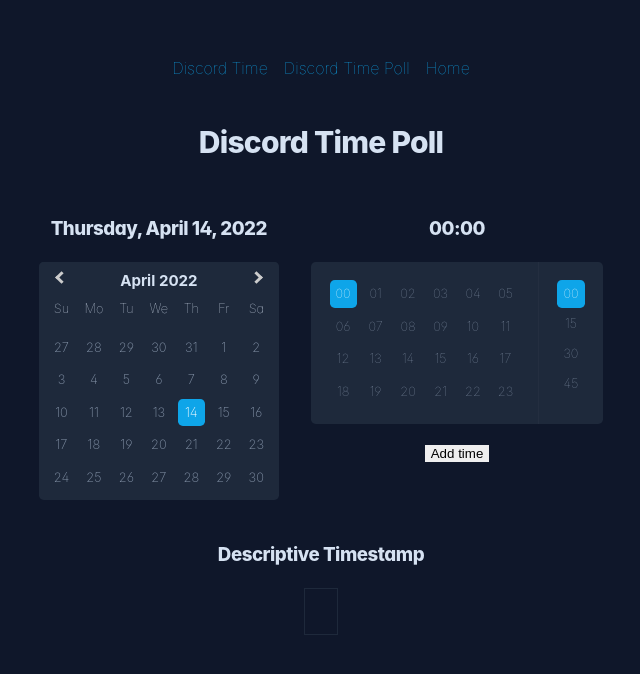
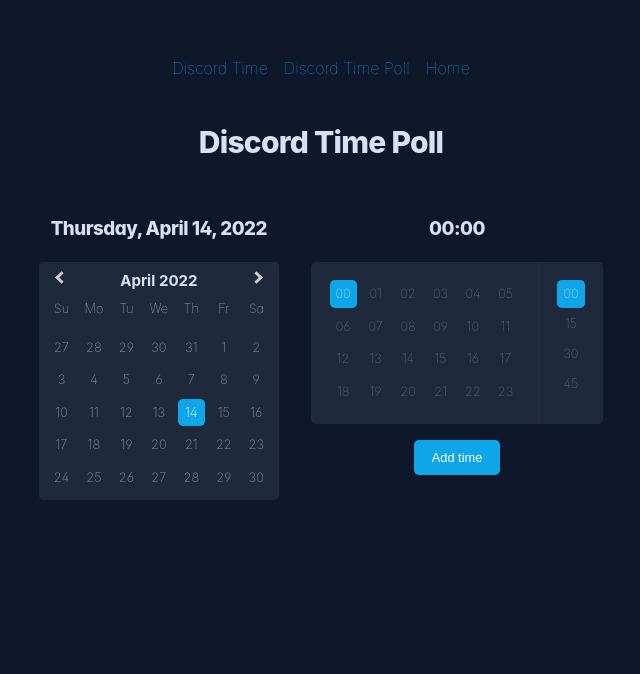
Before and after one commit to William-Owen/quick-discord-tools, a React (Create React App) app: page /discord-time-poll in a window 1280 px wide. Shown: the top 674 px of the page, without its empty margins (319-959 px from the left). Built offline with nearby package versions, Linux system fonts and the light colour scheme.

Commit message:
Add remove poll items

```diff
--- /dev/null
+++ b/src/components/Button/Button.module.sass
@@ -0,0 +1,72 @@
+.Button
+
+	--button-color: #fff
+	--button-backgroundColor: var(--color-action)
+	--button-borderColor: var(--color-action)
+	--button-borderColor-focus: #f90
+
+	appearance: none
+	background: var(--button-backgroundColor)
+	border-radius: var(--base-radius)
+	border: 2px solid transparent
+	box-shadow: none
+	color: var(--button-color)
+	cursor: pointer
+	display: inline-block
+	font-size: 1rem
+	font-smoothing: antialiased
+	font-weight: 400
+	line-height: 1.1875
+	margin: 0 0 1rem 0
+	outline: none
+	padding: .5rem 1rem
+	position: relative
+	text-align: center
+	vertical-align: top
+	width: auto
+
+	&.text
+
+		font-size: 1em
+		background: none
+		color: var(--color-action)
+		padding: 0
+		margin: 0
+
+	&.small
+
+		font-size: .6rem
+
+	&.medium
+
+		font-size: .8rem
+
+	&.large
+
+		font-size: 1.5rem
+
+	&.primary
+
+		font-weight: bold
+
+	&.warning
+
+		--button-color: #fff
+		--button-backgroundColor: #dc3545
+		--button-backgroundColor-hover: #dc3545
+		--button-borderColor-focus: #f898a2
+
+	&.disabled
+
+		--button-color: #fff
+		--button-backgroundColor: #879499
+		--button-backgroundColor-hover: #93aab4
+		cursor: not-allowed
+
+.Button.disabled:hover, .Button.disabled:focus
+
+	border: 2px solid transparent
+
+.Button:hover, .Button:focus
+
+	border: 2px solid var(--button-borderColor-focus)
--- /dev/null
+++ b/src/components/Button/Button.tsx
@@ -0,0 +1,60 @@
+import React, {MouseEvent} from "react"
+import style from "./Button.module.sass"
+import clsx from "clsx"
+import VisuallyHidden from "../VisuallyHidden"
+
+interface ButtonProps {
+	/** Indicates that this button should be considered the primary action for a given workflow. The number of primary actions should be kept to a minimum within a given workflow step. */
+	primary?: boolean,
+	/** Indicates that this action might be dangerous, i.e. destructive or irreversible. */
+	warning?: boolean,
+	/** Indicates that this action is currently not available to the user. Useful when an awareness of the actions presence is relevant despite necessary preconditions for its use not having been met. */
+	disabled?: boolean,
+	/** Overrides the visually hidden warning prefix to allow for appropriate language translation */
+	warningLabelPrefix?: string,
+	/** Button description label */
+	label: string,
+	/** Used to control predefined sizing small, medium and large */
+	size?: "text" | "small" | "medium" | "large",
+	/** Primary action event handler*/
+	onClick: React.MouseEventHandler<HTMLButtonElement>,
+}
+
+const Button: React.FC<ButtonProps> = ({
+	primary = false,
+	disabled = false,
+	warning = false,
+	warningLabelPrefix = "Warning:",
+	label,
+	size = "medium",
+	onClick,
+}) => {
+
+	const classNames = clsx({
+		[style.Button]: true,
+		[style.primary]: primary,
+		[style.warning]: warning,
+		[style.disabled]: disabled,
+		[style.text]: size==="text",
+		[style.small]: size==="small",
+		[style.medium]: size==="medium",
+		[style.large]: size==="large",
+	})
+
+	const handelOnClick = (event: MouseEvent<HTMLButtonElement>) => onClick(event)
+
+	return (
+
+		<button data-testid="-button" onClick={handelOnClick} {...disabled} className={classNames}>
+
+			{warning && <VisuallyHidden>{warningLabelPrefix}</VisuallyHidden>}
+
+			{label}
+
+		</button>
+
+	)
+
+}
+
+export default Button
--- /dev/null
+++ b/src/components/Button/index.tsx
@@ -0,0 +1 @@
+export { default } from "./Button"
--- /dev/null
+++ b/src/components/VisuallyHidden/VisuallyHidden.module.css
@@ -0,0 +1,19 @@
+.VisuallyHidden,
+.VisuallyHiddenShowOnFocus:not(:focus) {
+
+	/*
+	The use of important is contextually relevent here as
+	this content needs to not be overiadable.
+	*/
+
+	position: absolute !important;
+	width: 1px !important;
+	height: 1px !important;
+	padding: 0 !important;
+	margin: -1px !important;
+	overflow: hidden !important;
+	clip: rect(0, 0, 0, 0) !important;
+	white-space: nowrap !important;
+	border: 0 !important;
+
+}
--- /dev/null
+++ b/src/components/VisuallyHidden/VisuallyHidden.tsx
@@ -0,0 +1,34 @@
+import React from "react"
+import style from "./VisuallyHidden.module.css"
+import clsx from "clsx"
+
+interface VisuallyHiddenProps {
+  /** Indicates that the content should be shown if focused, i.e. keyboard assisted focus changing  */
+  showOnFocus?: boolean,
+  /** The hidden content */
+  children: React.ReactNode,
+}
+
+const VisuallyHidden: React.FC<VisuallyHiddenProps> = ({
+	showOnFocus = false,
+	children,
+}) => {
+
+	const classNames = clsx({
+		[style.VisuallyHidden]: !showOnFocus,
+		[style.VisuallyHiddenShowOnFocus]: showOnFocus,
+	})
+
+	return (
+
+		<div data-testid="-VisuallyHidden" className={classNames}>
+
+			{children}
+
+		</div>
+
+	)
+
+}
+
+export default VisuallyHidden
--- /dev/null
+++ b/src/components/VisuallyHidden/index.tsx
@@ -0,0 +1 @@
+export { default } from "./VisuallyHidden"
--- a/src/index.sass
+++ b/src/index.sass
@@ -3,6 +3,7 @@
 	@import url('https://fonts.googleapis.com/css2?family=Inter:wght@886&display=swap')
 
 body
+
 	margin: 0
 	font-family: 'Inter', sans-serif
 	-webkit-font-smoothing: antialiased
--- a/src/pages/PageDiscordTime/PageDiscordTime.tsx
+++ b/src/pages/PageDiscordTime/PageDiscordTime.tsx
@@ -50,6 +50,8 @@
 
 			</div>
 
+			{currentDateTime &&
+
 				<div>
 
 					<h3>Full Timestamp</h3>
@@ -66,6 +68,8 @@
 
 				</div>
 
+			}
+
 		</div>
 
 	)
--- a/src/pages/PageMultipleDiscordTime/PageMultipleDiscordTime.module.sass
+++ b/src/pages/PageMultipleDiscordTime/PageMultipleDiscordTime.module.sass
@@ -1,6 +1,10 @@
 .PageMultipleDiscordTime
 
 	diplay: block
+
+	.timeListing
+
+		text-align: left
 
 	.timeControls
 
--- a/src/pages/PageMultipleDiscordTime/PageMultipleDiscordTime.tsx
+++ b/src/pages/PageMultipleDiscordTime/PageMultipleDiscordTime.tsx
@@ -4,6 +4,7 @@
 import style from "./PageMultipleDiscordTime.module.sass"
 import moment from "moment"
 import CopyTextToClipboard from "../../components/CopyTextToClipboard"
+import Button from "../../components/Button"
 
 const PageMultipleDiscordTime: React.FC = () => {
 
@@ -53,6 +54,14 @@
 
 	})
 
+	const removeItemByIndex = (index: number) => {
+
+		const newArray = [...dateTimeArray]
+		newArray.splice(index, 1)
+		setDateTimeArray(newArray)
+
+	}
+
 	return (
 
 		<div data-testid="Page-PageDiscordTime" className={style.PageMultipleDiscordTime}>
@@ -67,22 +76,38 @@
 
 				<div>
 					<FieldInputTime onChange={(time)=>handleTimeChange(time)} />
-					<button onClick={handleAddTime}>Add time</button>
+					<Button size="medium" label="Add time" onClick={handleAddTime} />
 				</div>
 
 			</div>
 
-			<div>
+			{dateTimeIconString &&
 
-				<h3>Descriptive Timestamp</h3>
+				<div>
 
-				<CopyTextToClipboard textToCopy={dateTimeIconString}>
-					<pre>
-						{dateTimeIconString}
-					</pre>
-				</CopyTextToClipboard>
+					<h3>Descriptive Timestamp</h3>
 
-			</div>
+					<CopyTextToClipboard className={style.timeListing} textToCopy={dateTimeIconString}>
+
+						<>
+
+							{dateTimeArray.map((dateTime, index) => {
+
+								return(<div key={index}>{moment(dateTime).format("dddd, MMMM D, YYYY [at] HH:mm")} <Button size="text" label="Remove" onClick={()=>{
+
+									removeItemByIndex(index)
+
+								}} /> </div>)
+
+							})}
+
+						</>
+
+					</CopyTextToClipboard>
+
+				</div>
+
+			}
 
 		</div>
 
```
Also changed, not shown: 2 other files (tests, documents, lock files or other folders). Lines whose indentation alone changed are shown as unchanged.
